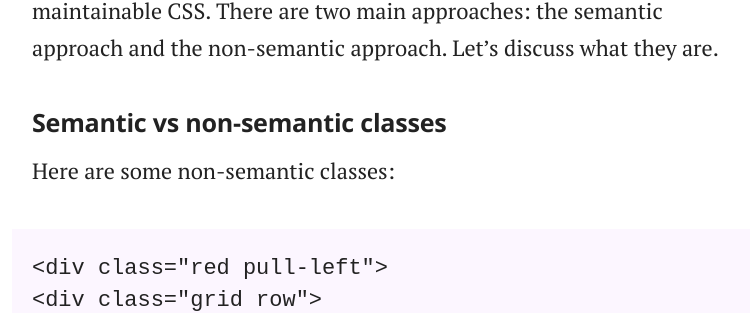
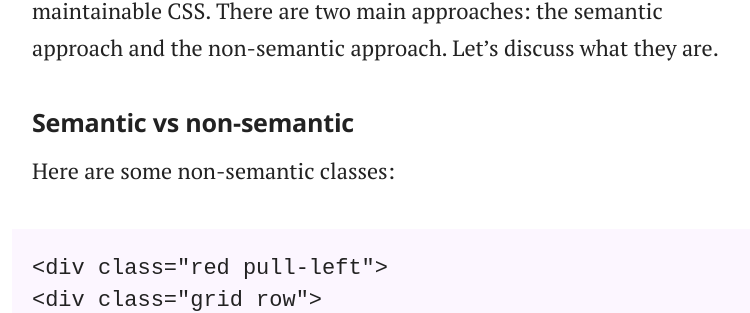
Before and after one commit to adamsilver/maintainablecss.com-jekyll, a Jekyll site: the page built from _chapters/02-semantics.md, in a window 1280 px wide and 900 px high, scrolled down 488 px. Shown: the part 155-468 px from the top of the window, without its empty margins (258-1008 px from the left). Built offline with Jekyll 4.4.1, drawn with Linux system fonts in a browser that asks for light colours.

Commit message:
Remove classes from title

```diff
--- a/_chapters/02-semantics.md
+++ b/_chapters/02-semantics.md
@@ -14,7 +14,7 @@ As Phil Karton says, *there are only two hard things in Computer Science: cache
 
 Naming is quite frankly the most important aspect of writing maintainable CSS. There are two main approaches: the semantic approach and the non-semantic approach. Let's discuss what they are.
 
-## Semantic vs non-semantic classes
+## Semantic vs non-semantic
 
 Here are some non-semantic classes:
 
```
